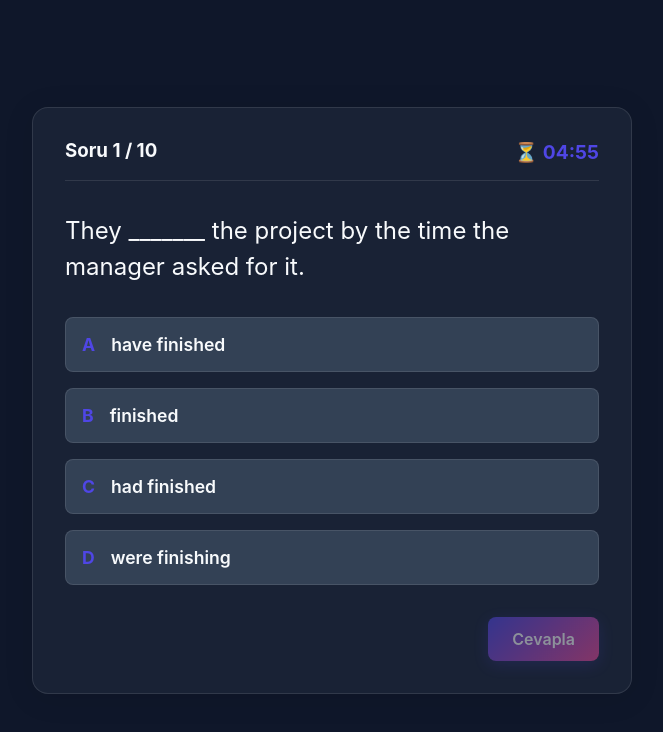
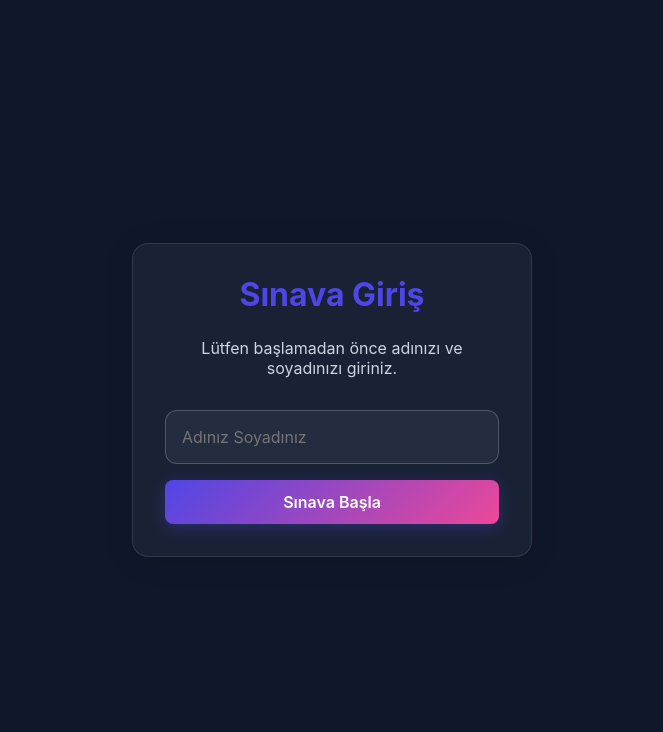
Before and after one commit to seymktrk/ingilizcesorubankasi, a Next.js app: page /student in a window 1280 px wide. Shown: the top 732 px of the page, without its empty margins (308-971 px from the left). Built offline with nearby package versions, Linux system fonts and the light colour scheme.

Commit message:
feat: student name input and live teacher dashboard

```diff
--- /dev/null
+++ b/app/api/results/answer/route.ts
@@ -0,0 +1,37 @@
+import { NextResponse } from 'next/server';
+import prisma from '@/lib/prisma';
+
+export async function POST(req: Request) {
+  try {
+    const { resultId, questionId, selectedOption, isCorrect, timeSpentSec } = await req.json();
+
+    if (!resultId || !questionId) {
+      return NextResponse.json({ error: "Eksik bilgi" }, { status: 400 });
+    }
+
+    // Upsert AnswerDetail just in case they answer the same question multiple times?
+    // Usually they answer once and move on. We'll just create it.
+    await prisma.answerDetail.create({
+      data: {
+        resultId,
+        questionId,
+        selectedOption,
+        isCorrect,
+        timeSpentSec: timeSpentSec || 0
+      }
+    });
+
+    // If correct, update the totalScore by +10
+    if (isCorrect) {
+      await prisma.result.update({
+        where: { id: resultId },
+        data: { totalScore: { increment: 10 } }
+      });
+    }
+
+    return NextResponse.json({ success: true });
+  } catch (error: any) {
+    console.error("Result answer error:", error);
+    return NextResponse.json({ error: "Cevap kaydedilemedi" }, { status: 500 });
+  }
+}
--- /dev/null
+++ b/app/api/results/start/route.ts
@@ -0,0 +1,38 @@
+import { NextResponse } from 'next/server';
+import prisma from '@/lib/prisma';
+
+export async function POST(req: Request) {
+  try {
+    const { testId, studentName } = await req.json();
+
+    if (!testId || !studentName) {
+      return NextResponse.json({ error: "Eksik bilgi" }, { status: 400 });
+    }
+
+    // Create a temporary user for this student based on name and a random string to make it unique
+    const uniqueEmail = `${studentName.replace(/\s+/g, '').toLowerCase()}_${Date.now()}@student.local`;
+
+    const student = await prisma.user.create({
+      data: {
+        email: uniqueEmail,
+        name: studentName,
+        role: 'STUDENT',
+        classLevel: 'Genel'
+      }
+    });
+
+    // Create the result record
+    const result = await prisma.result.create({
+      data: {
+        testId,
+        studentId: student.id,
+        totalScore: 0,
+      }
+    });
+
+    return NextResponse.json({ success: true, resultId: result.id });
+  } catch (error: any) {
+    console.error("Result start error:", error);
+    return NextResponse.json({ error: "Sınav başlatılamadı" }, { status: 500 });
+  }
+}
--- /dev/null
+++ b/app/api/tests/[id]/live/route.ts
@@ -0,0 +1,42 @@
+import { NextResponse } from 'next/server';
+import prisma from '@/lib/prisma';
+
+export async function GET(req: Request, { params }: { params: { id: string } }) {
+  try {
+    const testId = params.id;
+
+    // Fetch the test details just to know total questions
+    const test = await prisma.test.findUnique({
+      where: { id: testId },
+      include: { questions: { select: { id: true } } }
+    });
+
+    if (!test) {
+      return NextResponse.json({ error: "Test bulunamadı" }, { status: 404 });
+    }
+
+    // Fetch all results for this test, including student info and their answers
+    const results = await prisma.result.findMany({
+      where: { testId },
+      include: {
+        student: { select: { name: true } },
+        details: { select: { questionId: true, isCorrect: true, selectedOption: true } }
+      },
+      orderBy: { createdAt: 'asc' } // Joined first
+    });
+
+    const liveData = results.map(r => ({
+      resultId: r.id,
+      studentName: r.student.name || "İsimsiz",
+      score: r.totalScore,
+      answersCount: r.details.length,
+      totalQuestions: test.questions.length,
+      details: r.details
+    }));
+
+    return NextResponse.json({ success: true, testTitle: test.title, data: liveData });
+  } catch (error: any) {
+    console.error("Live fetch error:", error);
+    return NextResponse.json({ error: "Veri alınamadı" }, { status: 500 });
+  }
+}
--- a/app/student/page.tsx
+++ b/app/student/page.tsx
@@ -25,6 +25,10 @@ function StudentTestLogic() {
   const [currentIndex, setCurrentIndex] = useState(0);
   const [selectedOption, setSelectedOption] = useState<number | null>(null);
   const [isSubmitted, setIsSubmitted] = useState(false);
+  const [studentName, setStudentName] = useState("");
+  const [resultId, setResultId] = useState<string | null>(null);
+  const [isStarted, setIsStarted] = useState(false);
+  const [starting, setStarting] = useState(false);
 
   const [correctCount, setCorrectCount] = useState(0);
   const [incorrectCount, setIncorrectCount] = useState(0);
@@ -64,7 +68,7 @@ function StudentTestLogic() {
   }, [testId]);
 
   useEffect(() => {
-    if (isFinished || timeLeft <= 0 || questions.length === 0 || loading) return;
+    if (!isStarted || isFinished || timeLeft <= 0 || questions.length === 0 || loading) return;
 
     const timer = setInterval(() => {
       setTimeLeft(prev => {
@@ -77,21 +81,37 @@ function StudentTestLogic() {
       });
     }, 1000);
     return () => clearInterval(timer);
-  }, [isFinished, timeLeft, questions.length, loading]);
+  }, [isStarted, isFinished, timeLeft, questions.length, loading]);
+
+  const startTest = async (e: React.FormEvent) => {
+    e.preventDefault();
+    if (!studentName.trim()) return;
+
+    setStarting(true);
+    if (testId) {
+      try {
+        const res = await fetch('/api/results/start', {
+          method: 'POST',
+          headers: { 'Content-Type': 'application/json' },
+          body: JSON.stringify({ testId, studentName })
+        });
+        const data = await res.json();
+        if (data.success) {
+          setResultId(data.resultId);
+        }
+      } catch (err) {
+        console.error(err);
+      }
+    }
+    setIsStarted(true);
+    setStarting(false);
+  };
 
   const finishTest = async () => {
     setIsFinished(true);
-    // Send to DB
-    if (testId) {
-      await fetch('/api/results', {
-        method: 'POST',
-        headers: { 'Content-Type': 'application/json' },
-        body: JSON.stringify({
-          testId,
-          totalScore: correctCount * 10, // simple scoring
-          details: answerDetails
-        })
-      });
+    // If not using real DB or if it's the mock test, we do nothing special since live answers are recorded.
+    if (!testId) {
+      // Mock finish
     }
   };
 
@@ -108,7 +128,7 @@ function StudentTestLogic() {
     setSelectedOption(index);
   };
 
-  const handleSubmit = () => {
+  const handleSubmit = async () => {
     if (selectedOption === null) return;
 
     const currentQ = questions[currentIndex];
@@ -117,13 +137,19 @@ function StudentTestLogic() {
     if (isCorrect) setCorrectCount(prev => prev + 1);
     else setIncorrectCount(prev => prev + 1);
 
-    // Record answer detail
-    setAnswerDetails(prev => [...prev, {
-      questionId: currentQ.id,
-      selectedOption: labels[selectedOption],
-      isCorrect: isCorrect,
-      timeSpentSec: 10 // mock time spent for now
-    }]);
+    if (resultId) {
+      await fetch('/api/results/answer', {
+        method: 'POST',
+        headers: { 'Content-Type': 'application/json' },
+        body: JSON.stringify({
+          resultId,
+          questionId: currentQ.id,
+          selectedOption: labels[selectedOption],
+          isCorrect,
+          timeSpentSec: 10
+        })
+      });
+    }
 
     setIsSubmitted(true);
   };
@@ -140,6 +166,38 @@ function StudentTestLogic() {
 
   if (loading) return <div className="container flex-center">Sınav Yükleniyor...</div>;
   if (questions.length === 0) return <div className="container flex-center">Test bulunamadı.</div>;
+
+  if (!isStarted) {
+    return (
+      <div className="container animate-fade-in flex-center" style={{ minHeight: '80vh' }}>
+        <div className="glass-panel" style={{ width: '100%', maxWidth: '400px', textAlign: 'center' }}>
+          <h2 style={{ marginBottom: '1.5rem', color: 'var(--primary)' }}>Sınava Giriş</h2>
+          <p style={{ marginBottom: '2rem', color: 'var(--text-muted)' }}>Lütfen başlamadan önce adınızı ve soyadınızı giriniz.</p>
+          <form onSubmit={startTest} style={{ display: 'flex', flexDirection: 'column', gap: '1rem' }}>
+            <input
+              type="text"
+              placeholder="Adınız Soyadınız"
+              value={studentName}
+              onChange={(e) => setStudentName(e.target.value)}
+              style={{
+                padding: '1rem',
+                borderRadius: '12px',
+                border: '1px solid rgba(255, 255, 255, 0.2)',
+                background: 'rgba(255, 255, 255, 0.05)',
+                color: 'var(--text)',
+                fontSize: '1rem',
+                outline: 'none'
+              }}
+              required
+            />
+            <button type="submit" className="btn btn-primary" style={{ width: '100%' }} disabled={starting}>
+              {starting ? 'Başlatılıyor...' : 'Sınava Başla'}
+            </button>
+          </form>
+        </div>
+      </div>
+    );
+  }
 
   if (isFinished) {
     const total = questions.length;
```
Also changed, not shown: app/teacher/tests/QrButton.tsx (+13 -11 lines), app/teacher/tests/[id]/page.tsx (added, +90 -0 lines).
